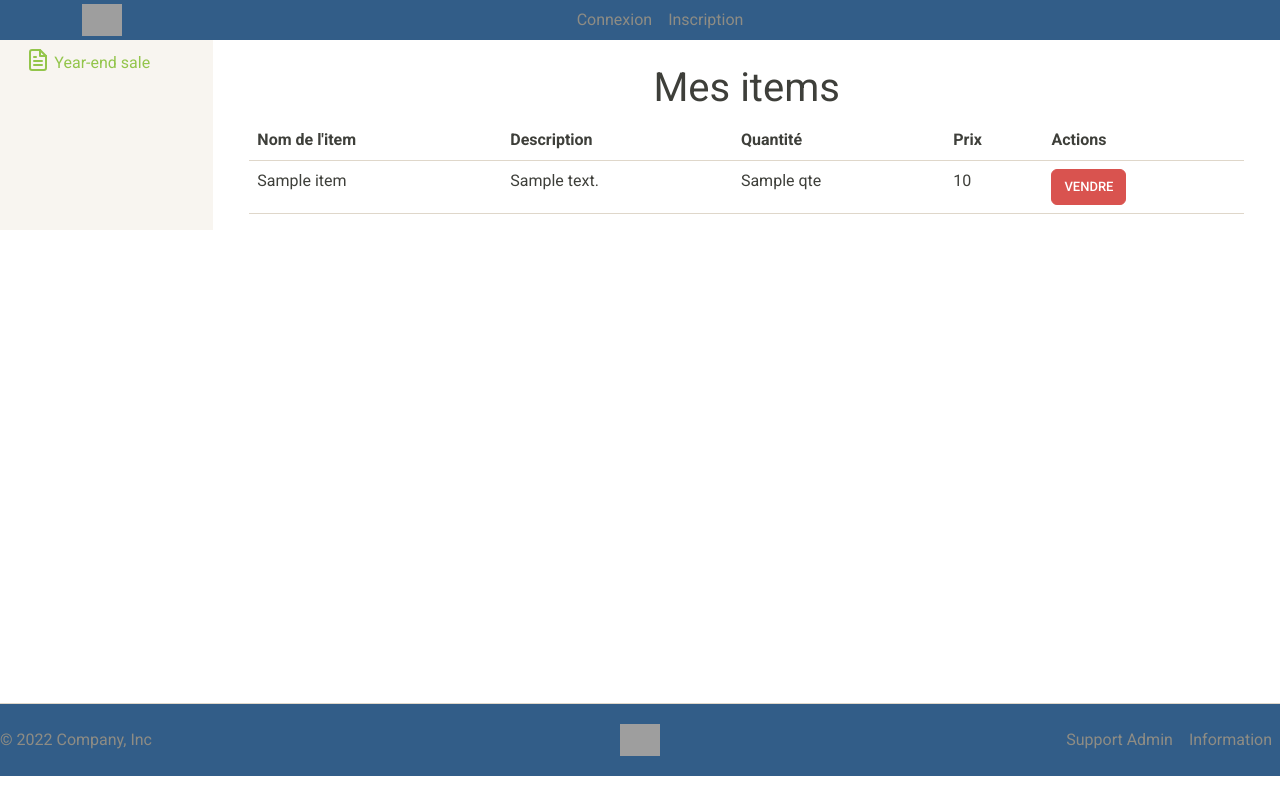
After one commit to Mfdf87/ItemBaySymfony, a Symfony app: template templates/pages/items_user/index.html.twig in a window 1280 px wide. The commit adds this page. Run offline with Twig, Linux system fonts and the light colour scheme; the template is opened without the code that fills it: most values are stand-ins (such as "Sample title", 1, 10 or a date in 2020); some libraries are stand-ins or nearby versions; grey boxes are pictures that could not be loaded.

Commit message:
Affichage items utilisateur

```diff
--- /dev/null
+++ b/templates/pages/items_user/index.html.twig
@@ -0,0 +1,46 @@
+{% extends 'base.html.twig' %}
+
+{% block title %}Mes items{% endblock %}
+
+{% block body %}
+<div class="container mt-4">
+    <h1 class = "text-center">Mes items</h1>
+{% if items is empty %}
+    <div class="alert alert-warning" role="alert">
+        Vous n'avez pas d'items
+    </div>
+{% else %}
+  <table class="table">
+    <thead>
+      <tr>
+        <th scope="col">Nom de l'item</th>
+        <th scope="col">Description</th>
+        <th scope="col">Quantité</th>
+        <th scope="col">Prix</th>
+        <th scope="col">Actions</th>
+      </tr>
+    </thead>
+    <tbody>
+      {% for item in items %}
+        <tr>
+          <td>{{ item.nom }}</td>
+          <td>{{ item.description }}</td>
+          <td>{{ item.qte }}</td>
+          <td>{{ item.prix }}</td>
+          <td>
+            <div class="d-flex justify-content-between">
+              <form method="POST" action="{{ path('item') }}">
+                <input type="hidden" name="id" value="{{ item.id }}">
+                <input type="hidden" name="action" value="sell">
+                <button type="submit" class="btn btn-danger">Vendre</button>
+              </form>
+            </div>
+          </td>
+        </tr>
+      {% endfor %}
+    </tbody>
+  </table>
+{% endif %}
+</div>
+
+{% endblock %}
--- a/templates/partials/_header.html.twig
+++ b/templates/partials/_header.html.twig
@@ -31,7 +31,8 @@
                     </a>
                     <ul class="dropdown-menu text-small">
 
-                            <li><a class="dropdown-item" href="{{ path('profil') }}">Voir profil</a></li> <!-- information sur le profil  -->
+                            <li><a class="dropdown-item" href="{{ path('profil') }}">Voir profil</a></li>
+                            <li><a class="dropdown-item" href="{{ path('app_items_user') }}">Mes items</a></li>
                             {% if app.session.get('cart') %}
                                 {% set nbItems = app.session.get('cart')|length %}
                                 <li><a class="dropdown-item" href="{{ path('app_panier') }}">Panier ({{ nbItems }})</a></li>
```
Also changed, not shown: src/Controller/ItemsUserController.php (added, +48 -0 lines).
